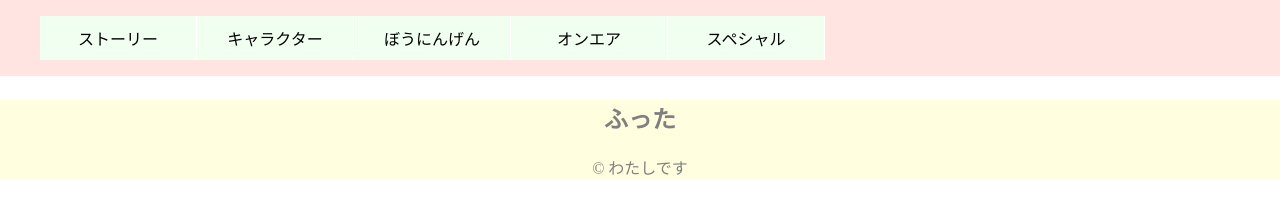
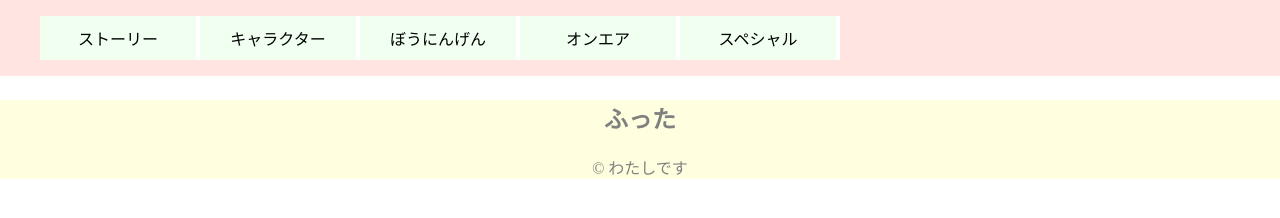
Before and after one commit to SymYuk/2016web1-8, a plain HTML site: page index.html in a window 1280 px wide. Drawn offline with Linux system fonts and the light colour scheme.

Commit message:
Update ss.css

```diff
--- a/ss.css
+++ b/ss.css
@@ -31,7 +31,7 @@ header
 {
 	float:left;
 	width:156px;
-	border-right:white 1px solid;
+	border-right:white 4px solid;
 	list-style-type:none;
 }
 
```
